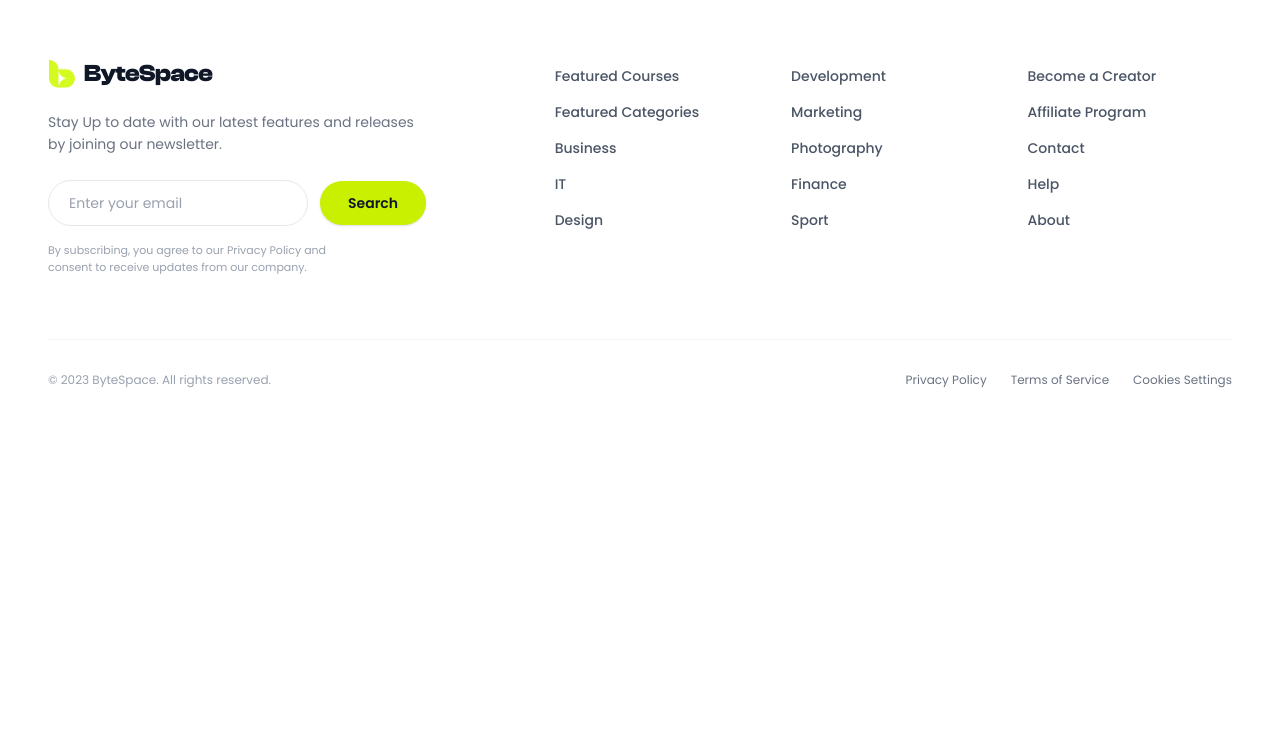
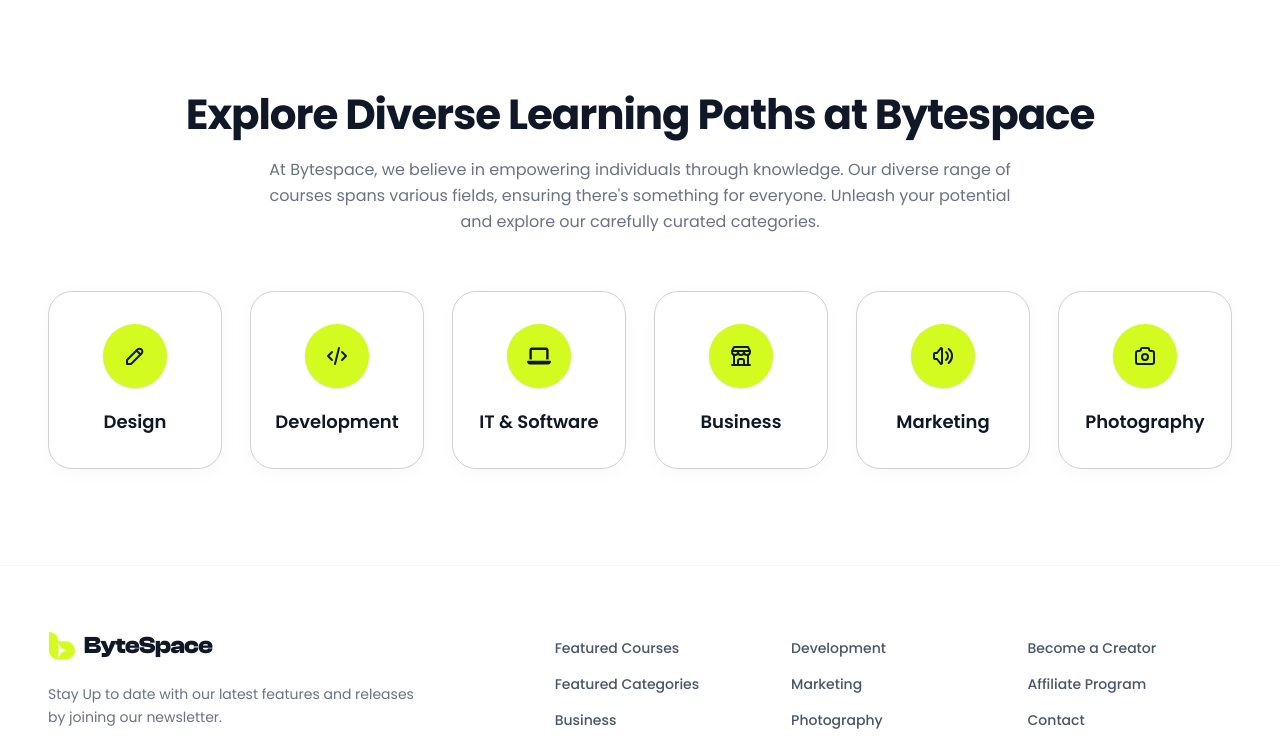
Before and after one commit to AnkonChy/bytespace-client, a Next.js app: page / in a window 1280 px wide. Shown: the part 2507-3255 px from the top of the page. Before the commit the page ends 2943 px from the top, so only its background shows below. Built offline with nearby package versions, Linux system fonts and the light colour scheme.

Commit message:
learning path section added

```diff
--- /dev/null
+++ b/app/components/LearningPath.tsx
@@ -0,0 +1,51 @@
+import React from "react";
+import { TbPencil, TbCode, TbDeviceLaptop, TbBuildingStore, TbVolume, TbCamera } from "react-icons/tb";
+import { FaLaptop } from "react-icons/fa6";
+export default function LearningPath() {
+  const categories = [
+    { name: "Design", icon: TbPencil },
+    { name: "Development", icon: TbCode },
+    { name: "IT & Software", icon: FaLaptop  },
+    { name: "Business", icon: TbBuildingStore },
+    { name: "Marketing", icon: TbVolume },
+    { name: "Photography", icon: TbCamera },
+  ];
+
+  return (
+    <section className="w-full bg-white py-20 lg:py-24">
+      <div className="max-w-7xl mx-auto px-6 lg:px-12 text-center">
+        {/* Section Heading */}
+        <h2 className="text-3xl md:text-4xl lg:text-[42px] font-bold text-gray-900 tracking-tight leading-tight">
+          Explore Diverse Learning Paths at Bytespace
+        </h2>
+        <p className="mt-4 text-gray-500 text-sm md:text-base max-w-3xl mx-auto leading-relaxed">
+          At Bytespace, we believe in empowering individuals through knowledge.
+          Our diverse range of courses spans various fields, ensuring there&apos;s
+          something for everyone. Unleash your potential and explore our
+          carefully curated categories.
+        </p>
+
+        {/* Categories Grid */}
+        <div className="mt-14 grid grid-cols-2 sm:grid-cols-3 lg:grid-cols-6 gap-7">
+          {categories.map((cat, idx) => {
+            const Icon = cat.icon;
+            return (
+              <div
+                key={idx}
+                className="group flex flex-col items-center justify-center py-8  rounded-3xl border border-[#CED0D3] shadow-[0_4px_20px_rgba(0,0,0,0.03)] hover:shadow-[0_12px_30px_rgba(0,0,0,0.08)] hover:-translate-y-1 transition-all duration-300 cursor-pointer"
+              >
+                {/* Lime Circle Icon Background */}
+                <div className="w-16 h-16 rounded-full bg-secondary-green flex items-center justify-center mb-5 group-hover:scale-110 transition-transform duration-300 shadow-sm">
+                  <Icon className="text-2xl text-gray-900" />
+                </div>
+                <p className="font-semibold text-gray-900 text-sm md:text-lg group-hover:text-[#1B19E6] transition-colors">
+                  {cat.name}
+                </p>
+              </div>
+            );
+          })}
+        </div>
+      </div>
+    </section>
+  );
+}
--- a/app/page.tsx
+++ b/app/page.tsx
@@ -2,6 +2,7 @@
 import Courses from "./components/Courses";
 import Footer from "./components/Footer";
 import Hero from "./components/Hero";
+import LearningPath from "./components/LearningPath";
 import Navbar from "./components/Navbar";
 import Partner from "./components/Partner";
 
@@ -13,6 +14,7 @@
       <Hero />
       <Partner />
       <Courses />
+      <LearningPath/>
       <Footer />
     </main>
   );
```
